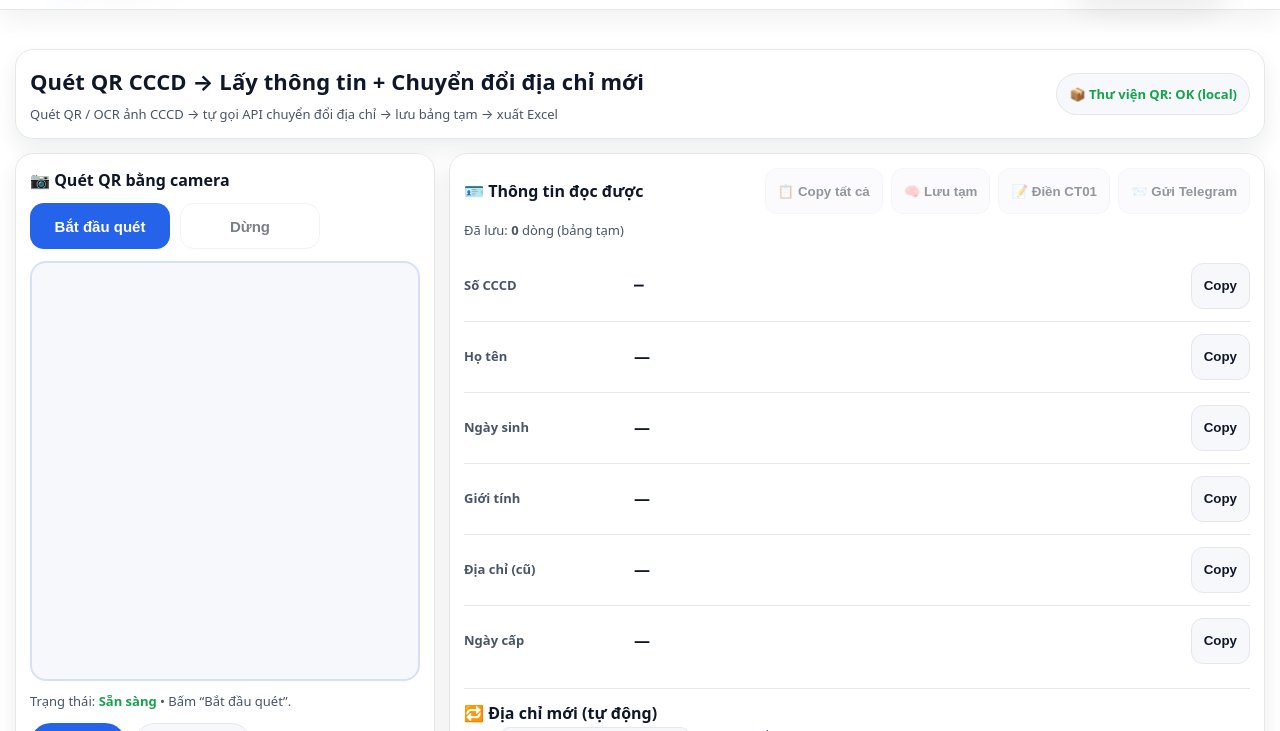
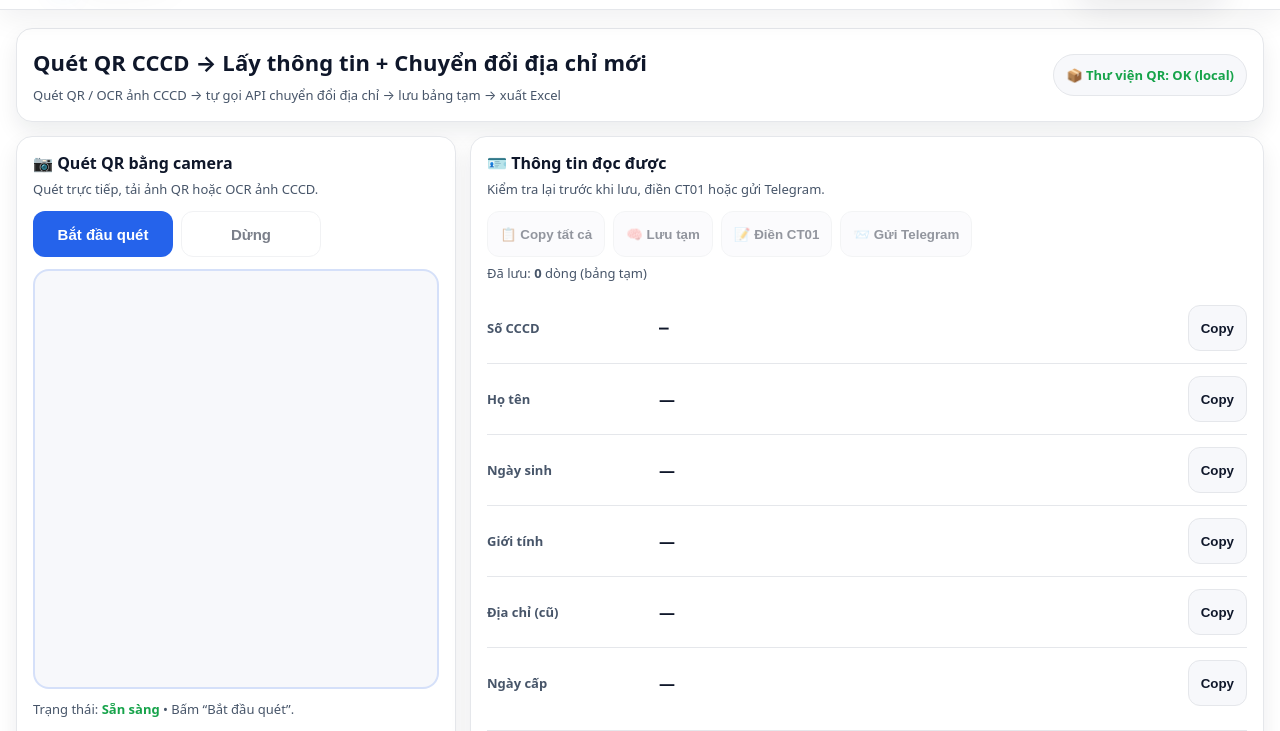
Before and after one commit to NMT2211/quet_cccd, a website: page index.html in a window 1280 px wide. Shown: the part 69-800 px from the top of the page. Drawn offline with Linux system fonts and the light colour scheme; no server answers.

Commit message:
Improve interface layout

```diff
--- a/index.html
+++ b/index.html
@@ -31,10 +31,11 @@
       --btn2:#16a34a;
       --danger:#dc2626;
       --warn:#d97706;
+      --focus: rgba(37,99,235,.14);
 
       /* UI tokens */
-      --radius:18px;
-      --radius2:14px;
+      --radius:16px;
+      --radius2:12px;
 
       /* Shadows */
       --shadow: 0 10px 22px rgba(15,23,42,.08);
@@ -59,31 +60,31 @@
       font-size: var(--base);
       background: var(--bg);
       color: var(--text);
-      /* padding: 16px; */
       line-height: 1.55;
       -webkit-font-smoothing: antialiased;
       text-rendering: optimizeLegibility;
-      width: 100;
+      width: 100%;
     }
 
     .wrap{
-    max-width: 1700px;
-    margin:24px auto;
+      max-width: 1680px;
+      margin:18px auto 28px;
       display:grid;
       gap:14px;
-    padding: 15px;
+      padding: 0 16px 16px;
     }
 
     /* Header */
     .top{
       display:flex; gap:12px; flex-wrap:wrap;
       align-items:center; justify-content:space-between;
-      padding: 14px 14px;
+      padding: 16px;
       border:1px solid var(--line);
       border-radius: var(--radius);
       background: var(--surface);
       box-shadow: var(--shadow);
     }
+    .top .small{max-width: 760px}
 
     h1{
       margin:0;
@@ -106,7 +107,7 @@
     /* Layout */
     .grid{
       display:grid;
-      grid-template-columns: minmax(320px, 420px) 1fr;
+      grid-template-columns: minmax(340px, 440px) minmax(0, 1fr);
       gap:14px;
       align-items:start;
     }
@@ -122,12 +123,35 @@
       border:1px solid var(--line);
       border-radius: var(--radius);
       box-shadow: var(--shadow);
-      padding: 14px;
-
+      padding: 16px;
     }
 
     .row{display:flex;gap:10px;flex-wrap:wrap}
     .row.between{justify-content:space-between; align-items:center}
+    .sectionHeader{
+      display:flex;
+      justify-content:space-between;
+      align-items:flex-start;
+      gap:12px;
+      flex-wrap:wrap;
+    }
+    .sectionTitle{
+      font-weight:750;
+      font-size:16px;
+      line-height:1.35;
+    }
+    .sectionSub{
+      margin-top:4px;
+      color:var(--muted);
+      font-size:13px;
+    }
+    .actionGroup{
+      display:flex;
+      gap:8px;
+      flex-wrap:wrap;
+      align-items:center;
+      justify-content:flex-end;
+    }
 
     label{
       display:block;
@@ -147,12 +171,19 @@
       outline:none;
       font-size: var(--control);
       min-height: var(--tap);
-    }
-    textarea{min-height:110px;resize:vertical}
+      transition: border-color .15s ease, box-shadow .15s ease, background .15s ease;
+    }
+    textarea{min-height:112px;resize:vertical}
+    input::placeholder, textarea::placeholder{color:#94a3b8}
+    input:disabled, select:disabled, textarea:disabled{
+      background:#f1f5f9;
+      color:#94a3b8;
+      cursor:not-allowed;
+    }
 
     input:focus, textarea:focus, select:focus{
       border-color: rgba(37,99,235,.55);
-      box-shadow: 0 0 0 4px rgba(37,99,235,.12);
+      box-shadow: 0 0 0 4px var(--focus);
     }
 
     /* Buttons */
@@ -169,7 +200,7 @@
       min-width: 140px;
       transition: .15s transform, .15s opacity, .15s box-shadow;
     }
-    .btn:hover{opacity:.96}
+    .btn:hover{opacity:.96; box-shadow: 0 8px 18px rgba(37,99,235,.14)}
     .btn:active{transform: translateY(1px)}
     .btn.secondary{
       background: #fff;
@@ -178,11 +209,11 @@
     }
     .btn.ok{background: var(--btn2)}
     .btn.danger{background: var(--danger)}
-    .btn:disabled{opacity:.55; cursor:not-allowed}
+    .btn:disabled{opacity:.55; cursor:not-allowed; box-shadow:none}
 
     /* Reader */
     #reader{
-      border-radius: 16px;
+      border-radius: var(--radius);
       overflow:hidden;
       border:2px solid rgba(37,99,235,.16);
       background: var(--surface2);
@@ -199,7 +230,7 @@
     #reader img{
       width:100% !important;
       height:100% !important;
-  object-fit: contain !important; /* muốn “giống camera” hơn thì đổi thành cover */
+      object-fit: contain !important;
       display:block;
     }
 
@@ -226,10 +257,11 @@
     /* Info table */
     .kv{
       display:grid;
-      grid-template-columns: 160px 1fr auto;
-      gap:10px;
+      grid-template-columns: 160px minmax(0, 1fr) auto;
+      gap:12px;
       padding:12px 0;
       border-top:1px solid var(--line);
+      align-items:center;
     }
     .kv:first-child{border-top:0}
     .k{color:var(--muted);font-size:13px;align-self:center;font-weight:600}
@@ -246,8 +278,9 @@
       cursor:pointer;
       min-height: var(--tap);
       white-space:nowrap;
-    }
-    .copyBtn:hover{opacity:.96}
+      transition: background .15s ease, border-color .15s ease, opacity .15s ease;
+    }
+    .copyBtn:hover{opacity:.96; background:#fff; border-color:#cbd5e1}
     .copyBtn:disabled{
       opacity:.45;
       cursor:not-allowed;
@@ -260,6 +293,7 @@
       border-radius: var(--radius2);
       background: var(--surface2);
     }
+    .manualAddressBox .sectionTitle{font-size:14px}
 
     .two{
       display:grid;
@@ -270,9 +304,12 @@
     @media (max-width: 640px){
       .two{grid-template-columns:1fr}
       .btn{min-width: 100%}
-      #reader{min-height: 520px;}
+      #reader{min-height: 440px;}
       .kv{grid-template-columns: 1fr; gap:6px}
       .copyBtn{width:100%}
+      .sectionHeader{align-items:stretch}
+      .actionGroup{width:100%; justify-content:stretch}
+      .actionGroup .copyBtn{flex:1 1 160px}
     }
 
     /* Sticky actions mobile */
@@ -306,6 +343,7 @@
     }
 
     #oldAddr, #addrFull { font-weight: 600; }
+    #log{min-height:150px}
 
     /* =======================
        Modal nhập phòng
@@ -510,9 +548,12 @@
     <div class="grid">
       <!-- LEFT -->
       <div class="card">
-        <div class="row between stickyActions">
-          <div style="font-weight:700;font-size:16px">📷 Quét QR bằng camera</div>
-          <div class="row">
+        <div class="sectionHeader stickyActions">
+          <div>
+            <div class="sectionTitle">📷 Quét QR bằng camera</div>
+            <div class="sectionSub">Quét trực tiếp, tải ảnh QR hoặc OCR ảnh CCCD.</div>
+          </div>
+          <div class="actionGroup">
             <button class="btn" id="btnStart">Bắt đầu quét</button>
             <button class="btn secondary" id="btnStop" disabled>Dừng</button>
           </div>
@@ -593,14 +634,16 @@ Ngày cấp CCCD: 19/04/2021'></textarea>
 
       <!-- RIGHT -->
       <div class="card">
-        <div style="display:flex;justify-content:space-between;align-items:center;gap:10px;flex-wrap:wrap;">
-          <div style="font-weight:700;font-size:16px">🪪 Thông tin đọc được</div>
-          <div class="row" style="gap:8px">
+        <div class="sectionHeader">
+          <div>
+            <div class="sectionTitle">🪪 Thông tin đọc được</div>
+            <div class="sectionSub">Kiểm tra lại trước khi lưu, điền CT01 hoặc gửi Telegram.</div>
+          </div>
+          <div class="actionGroup">
             <button class="copyBtn" id="btnCopyAll">📋 Copy tất cả</button>
             <button class="copyBtn" id="btnSaveTmp">🧠 Lưu tạm</button>
             <button class="copyBtn" id="btnGoCT01">📝 Điền CT01</button>
             <button class="copyBtn" id="btnSendTelegram">📨 Gửi Telegram</button>
-
           </div>
         </div>
 
@@ -621,10 +664,10 @@ Ngày cấp CCCD: 19/04/2021'></textarea>
 
         <hr />
 
-        <div class="row between">
+        <div class="sectionHeader">
           <div>
-            <div style="font-weight:700;font-size:16px">🔁 Địa chỉ mới (tự động)</div>
-            <div class="small">POST <code class="inline">/api/v1/convert/address</code> (Bearer API key)</div>
+            <div class="sectionTitle">🔁 Địa chỉ mới</div>
+            <div class="sectionSub">Tự chuyển đổi hoặc chọn thủ công khi cần. POST <code class="inline">/api/v1/convert/address</code></div>
           </div>
         </div>
 
@@ -647,7 +690,7 @@ Ngày cấp CCCD: 19/04/2021'></textarea>
         </div>
 
         <div class="manualAddressBox" id="manualCodes" style="display:none; margin-top: 8px">
-          <div style="font-weight:700;font-size:14px">Chọn địa chỉ cũ để chuyển đổi</div>
+          <div class="sectionTitle">Chọn địa chỉ cũ để chuyển đổi</div>
           <div class="small">Dùng khi app không tự tách đúng địa chỉ cũ. Gõ để tìm Tỉnh/Huyện/Xã.</div>
           <div class="two" style="margin-top:8px">
             <div><label>Tỉnh/Thành phố cũ *</label><input id="oldProvinceSearch" list="oldProvinceList" placeholder="Gõ để tìm tỉnh..." /></div>
@@ -669,7 +712,7 @@ Ngày cấp CCCD: 19/04/2021'></textarea>
         </div>
 
         <div class="manualAddressBox" id="manualNewAddressBox" style="display:none; margin-top: 8px">
-          <div style="font-weight:700;font-size:14px">Chỉnh địa chỉ mới thủ công</div>
+          <div class="sectionTitle">Chỉnh địa chỉ mới thủ công</div>
           <div class="small">Dùng khi API không phân giải được. Chọn xong bấm áp dụng để cập nhật địa chỉ tổng.</div>
           <div class="two" style="margin-top:8px">
             <div>
@@ -718,7 +761,7 @@ Ngày cấp CCCD: 19/04/2021'></textarea>
     <div class="tmpWrap">
       <div class="tmpToolbar">
         <div class="left">
-          <div style="font-weight:700">🧠 Bảng tạm</div>
+          <div class="sectionTitle">🧠 Bảng tạm</div>
           <div class="small">Lưu nhiều người rồi mới xuất file</div>
         </div>
         <div class="right">
@@ -726,7 +769,6 @@ Ngày cấp CCCD: 19/04/2021'></textarea>
           <button class="miniBtn" id="btnSendTelegramTmpAll">📨 Gửi Tele (tất cả)</button>
           <button class="miniBtn danger" id="btnClearTmpAll">🗑 Xóa hết</button>
         </div>
-
       </div>
 
       <div class="tmpTableScroll" id="tmpTableScroll">
```
Lines whose indentation alone changed are shown as unchanged.
